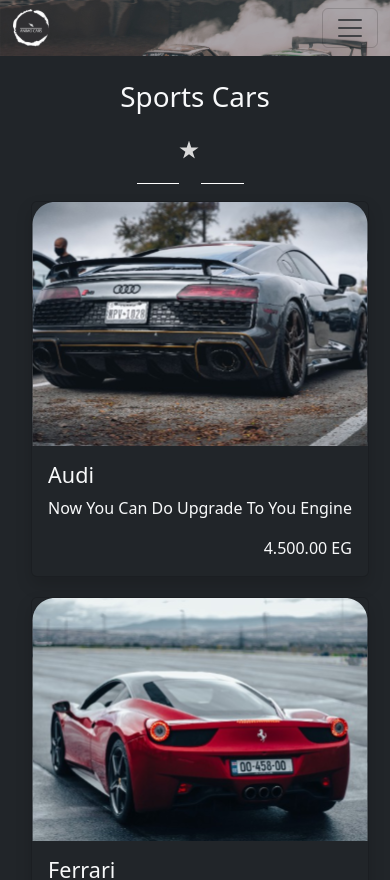
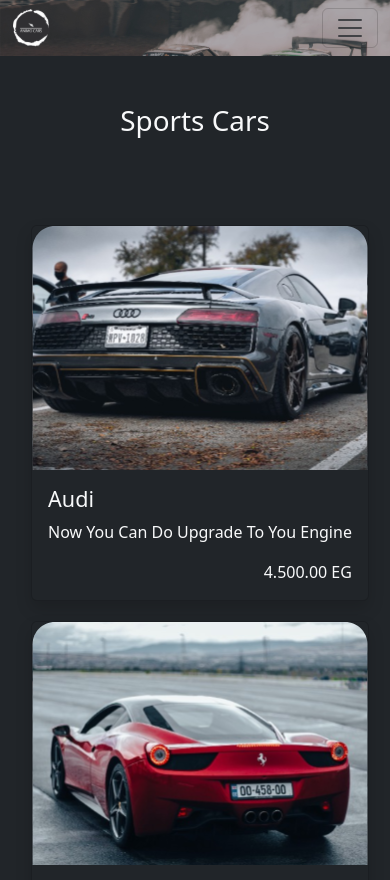
Before and after one commit to AL-Shimaa-Jamal/Amino-Cars, a Vue app in the folder templet1/: page /sportcar in a window 390 px wide. Shown: the top 880 px of the page. Built offline with nearby package versions, Linux system fonts and the light colour scheme.

Commit message:
Update SportCars.vue

```diff
--- a/templet1/src/views/SportCars.vue
+++ b/templet1/src/views/SportCars.vue
@@ -1,10 +1,11 @@
 <template>
   <div class="main text-capitalize bg-dark position-relative overflow-hidden text-light">
     <div class="title text-center pt-4">
-      <h1>Sports Cars</h1>
+    <h1 class="text-center p-4">Sports Cars
       <span>
         <img src="/Star 3.svg" alt="star" />
       </span>
+    </h1>
     </div>
     <!-- sports cars images  -->
     <section class="d-flex justify-content-center align-items-center mt-5 p-2">
@@ -68,22 +69,26 @@
 </script>
 
 <style scoped>
-.main {
-  height: 200vh;
+
+.title,
+h1{
+  position: relative;
+  overflow: hidden;
 }
-
 .title img {
+  position: absolute;
   width: 20px;
-  transform: translate(-30%, 80%);
+  transform: translate(30%, 90%);
+  bottom:  20%;
+  right: 50%;
 }
-
 h1::after {
   content: '';
   width: 11%;
   background-color: white;
   height: 1px;
   position: absolute;
-  top: 8%;
+  top: 99%;
   right: 52%;
 }
 
@@ -93,7 +98,7 @@
   background-color: white;
   height: 1px;
   position: absolute;
-  top: 8%;
+  top: 99%;
   right: 37.9%;
 }
 
@@ -112,34 +117,24 @@
 .card:hover {
   cursor: pointer;
   box-shadow: 5px 5px 10px rgb(170, 170, 170) !important;
-  margin: 2%;
   border: 1px solid gray;
 }
 
-@media screen and (max-width: 1000px) {
-  h1::after {
-    top: 7.4%;
-    right: 53%;
-  }
-
-  h1::before {
-    top: 7.4%;
-    right: 37.5%;
-  }
+@media screen and (max-width: 1200px) {
+.title img{
+  display: none;
 }
 
-@media screen and (max-width: 800px) {
-  h1::after {
-    top: 7.5%;
-    right: 54%;
-  }
+h1::after {
+  content: '';
+  width: 0%;
 
-  h1::before {
-    top: 7.5%;
-    right: 37.5%;
-  }
-  .card:hover {
-  margin: 0;
+}
+
+h1::before {
+  content: '';
+  width: 0%;
+
 }
 }
 </style>
```
